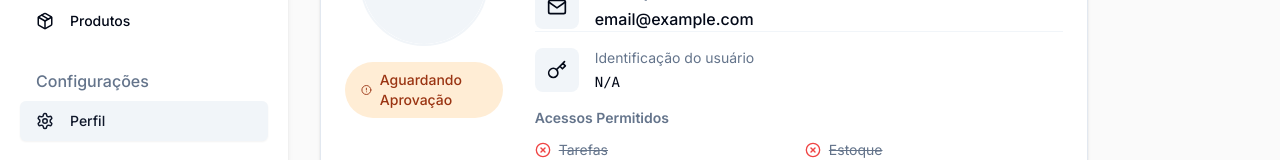
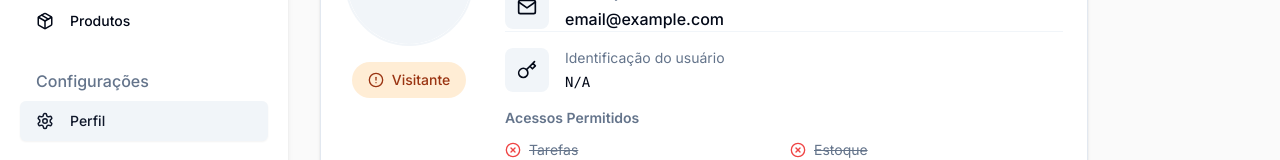
Before and after one commit to WeslleyMarcelo14/projeto_certificadora1, a Next.js app: page /perfil in a window 1280 px wide. Shown: the part 331-491 px from the top of the page. Built offline with nearby package versions, Linux system fonts and the light colour scheme; no server answers.

Commit message:
Alterar o rótulo do tipo de usuário de "Aguardando Aprovação" para "Visitante" no componente de perfil

```diff
--- a/src/components/screens/perfil.jsx
+++ b/src/components/screens/perfil.jsx
@@ -6,7 +6,7 @@ import { Avatar, AvatarFallback, AvatarImage } from "@/components/ui/avatar";
 import { FiMail, FiUser, FiKey, FiShield, FiAlertCircle, FiCheckCircle, FiXCircle } from "react-icons/fi";
 
 const UserType = {
-  PENDING: "Aguardando Aprovação",
+  PENDING: "Visitante",
   COMMON: "Colaborador",
   ADMIN: "Administrador",
 };
```
